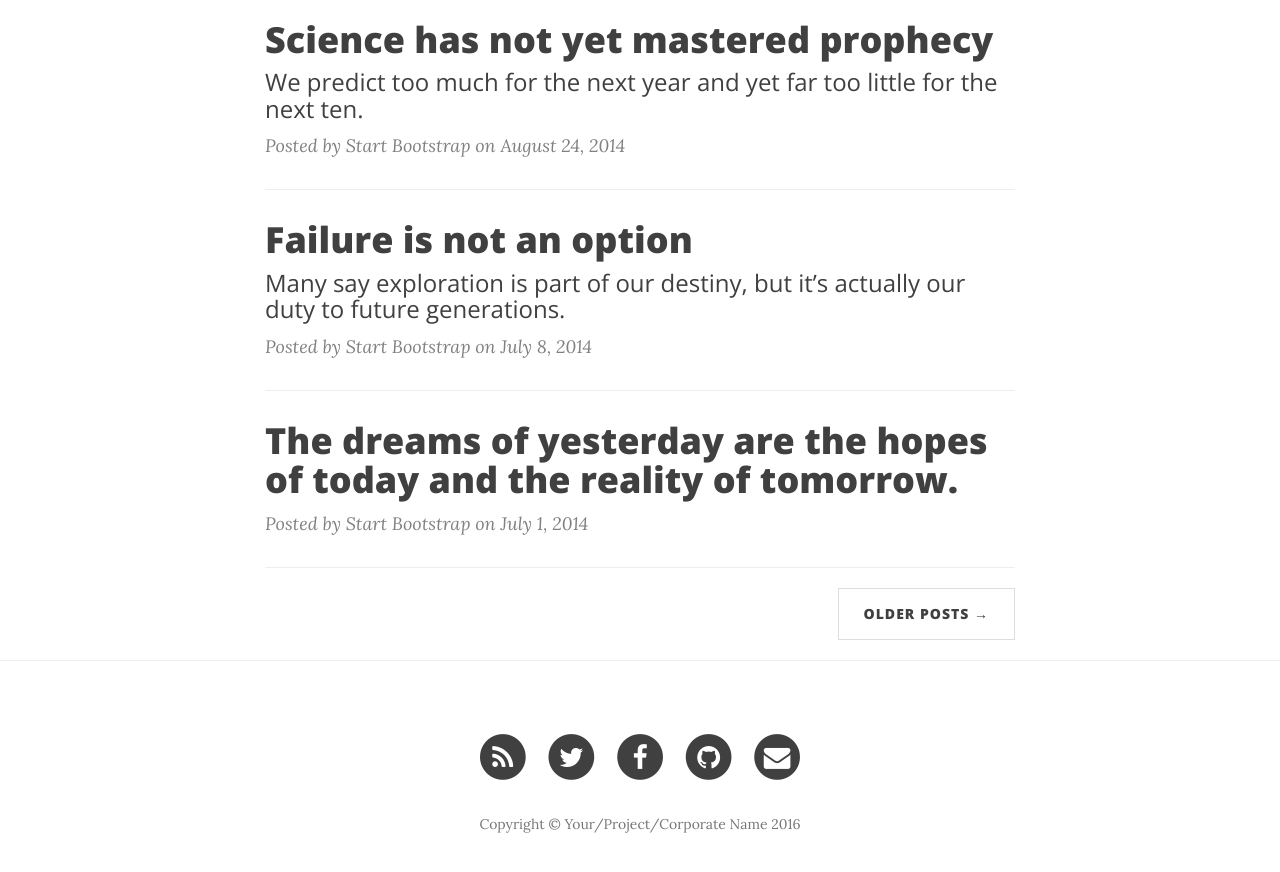
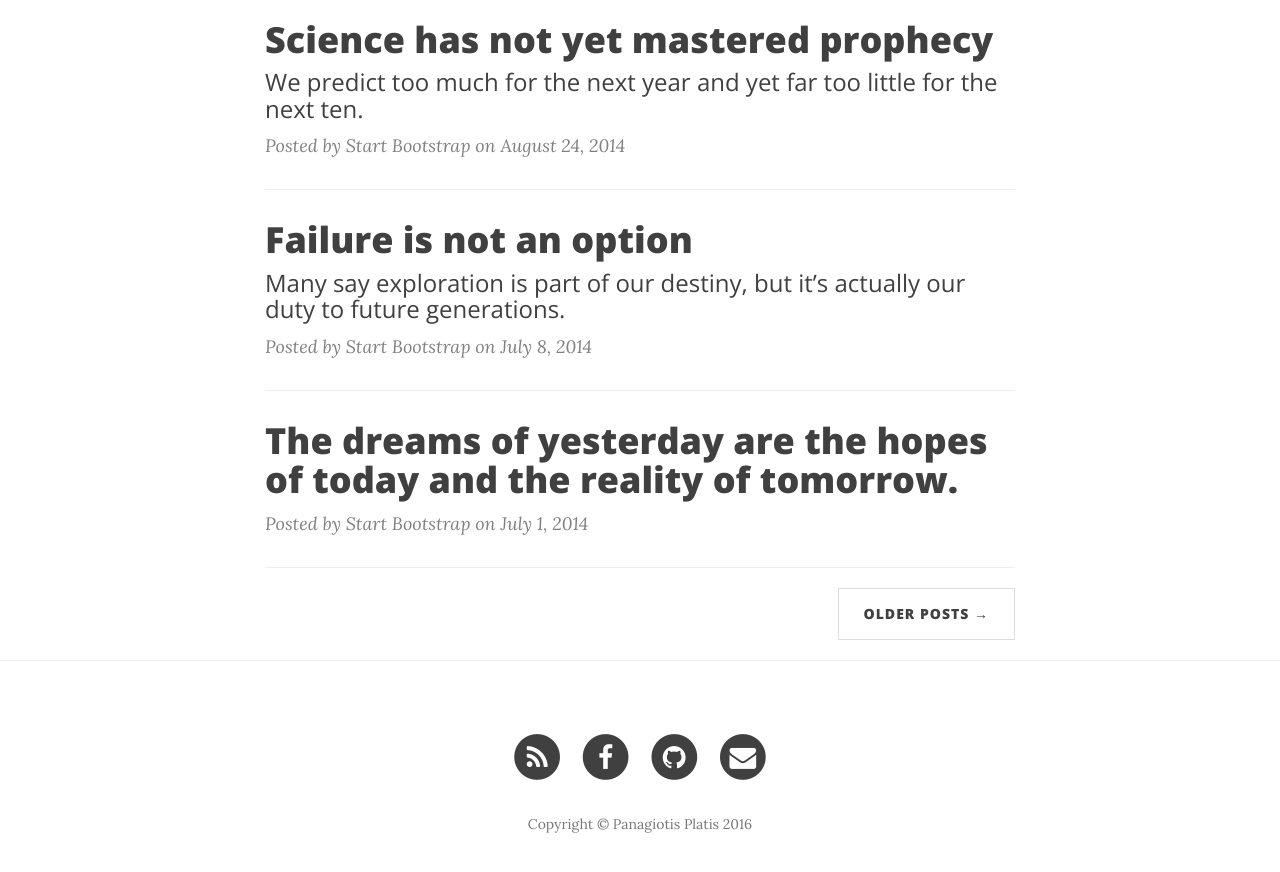
Before and after one commit to platispete/platispete.github.io, a Jekyll site: the page built from index.html, in a window 1280 px wide and 900 px high, scrolled down 939 px. Shown: the top 872 px of the window. Built offline with Jekyll 4.4.1, drawn with Linux system fonts in a browser that asks for light colours; nearby versions of some CDN libraries; the list of posts is cut into pages by our own code.

Commit message:
It Works. Added SEO

```diff
--- a/_config.yml
+++ b/_config.yml
@@ -1,15 +1,15 @@
 # Site settings
 title: Clean Blog
 header-img: img/home-bg.jpg
-email: your-email@yourdomain.com
-copyright_name: Your/Project/Corporate Name
+email: platispete@gmail.com
+copyright_name: Panagiotis Platis
 description: "Write your site description here. It will be used as your sites meta description as well!"
 baseurl: ""
 url: "http://platispete.github.io"
-twitter_username: SBootstrap
-github_username:  davidtmiller
-facebook_username:  IronSummitMedia
-email_username:  your-email@yourdomain.com
+#twitter_username: SBootstrap
+github_username:  platispete
+facebook_username:  platoon0
+email_username:  platispete@gmail.com
 
 # Build settings
 markdown: kramdown
@@ -18,4 +18,4 @@
 paginate: 5
 exclude: ["less","node_modules","Gruntfile.js","package.json","README.md"]
 
-gems: [jekyll-paginate, jekyll-feed]
+gems: [jekyll-paginate, jekyll-feed, jekyll-sitemap, jekyll-redirect-from, jekyll-seo-tag]
--- a/_includes/head.html
+++ b/_includes/head.html
@@ -31,5 +31,5 @@
     <![endif]-->
 
     {% feed_meta %}
-
+    {% seo %}
 </head>
```
